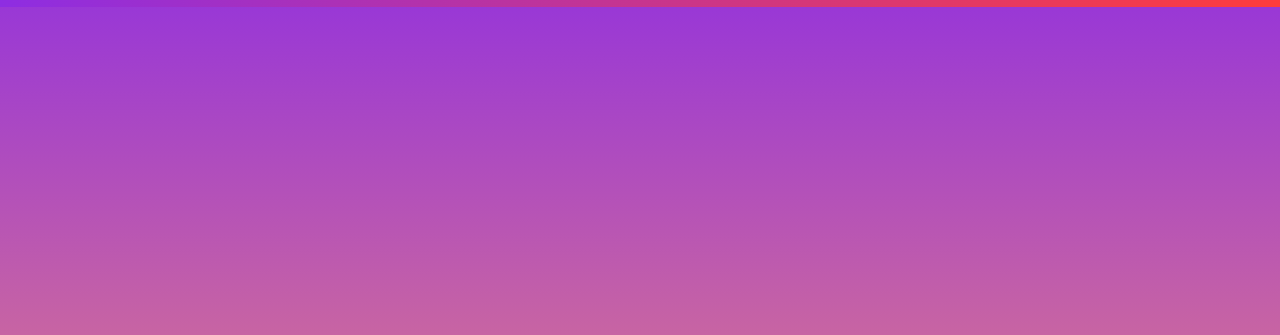
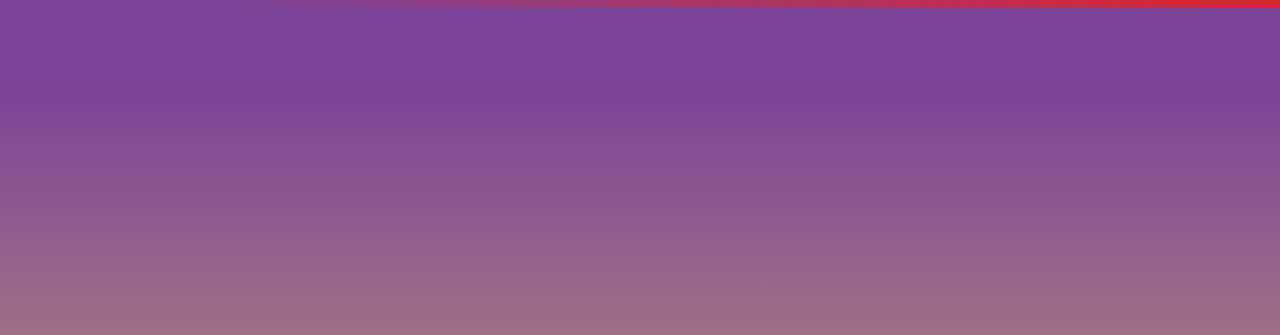
Before and after one commit to ZeroH17/WEB_1, a plain HTML site: page User/index.html in a window 1280 px wide. Shown: the part 73-408 px from the top of the page. Drawn offline with Linux system fonts and the light colour scheme.

Commit message:
Fix lại bg-color

```diff
--- a/Info-user/history-user.css
+++ b/Info-user/history-user.css
@@ -7,7 +7,11 @@
 
 body {
     height: 100vh;
-    background: linear-gradient(to bottom, #8e2de2, #ff9966);
+    background: linear-gradient(
+        to bottom,
+        #7B4397 20%,
+        #CBAD6D 92%
+      );
     display: flex;
     flex-direction: column;
     background-size: cover;
@@ -22,7 +26,11 @@ body {
     display: flex;
     align-items: center;
     justify-content: space-between;
-    background: linear-gradient(to right, #8e2de2, #ff3c3c);
+    background: linear-gradient(
+        to right,
+        #7B4397 18%,
+        #DC2430 100%
+      );
     padding: 10px 30px;
     color: white;
     border-bottom: 1px solid black;
--- a/Info-user/info-user.css
+++ b/Info-user/info-user.css
@@ -7,7 +7,11 @@
 
 body {
     height: 100vh;
-    background: linear-gradient(to bottom, #8e2de2, #ff9966);
+    background: linear-gradient(
+        to bottom,
+        #7B4397 20%,
+        #CBAD6D 92%
+      );
     display: flex;
     flex-direction: column;
     background-size: cover;
@@ -22,11 +26,16 @@ body {
     display: flex;
     align-items: center;
     justify-content: space-between;
-    background: linear-gradient(to right, #8e2de2, #ff3c3c);
+    background: linear-gradient(
+        to right,
+        #7B4397 18%,
+        #DC2430 100%
+      );
     padding: 10px 30px;
     color: white;
-    border-bottom: 1px solid black;
+    border-bottom: 1px solid black
 }
+
 
 .Home-logo img {
     color: black;
--- a/User/index.html
+++ b/User/index.html
@@ -14,20 +14,31 @@
 
     body {
       height: 100vh;
-      background: linear-gradient(to bottom, #8e2de2, #ff9966);
+      background: linear-gradient(
+        to bottom,
+        #7B4397 20%,
+        #CBAD6D 92%
+      );
       display: flex;
       flex-direction: column;
     }
 
 
     .thanhdieuhuong {
-       display: flex;
+      display: flex;
       align-items: center;
       justify-content: space-between;
-      background: linear-gradient(to right, #8e2de2, #ff3c3c);
+      background: linear-gradient(
+        to right,
+        #7B4397 18%,
+        #DC2430 100%
+      );
       padding: 10px 40px;
-     color: white;
+      color: white;
     }
+
+
+
 
     .logo {
       background-color: white;
```
